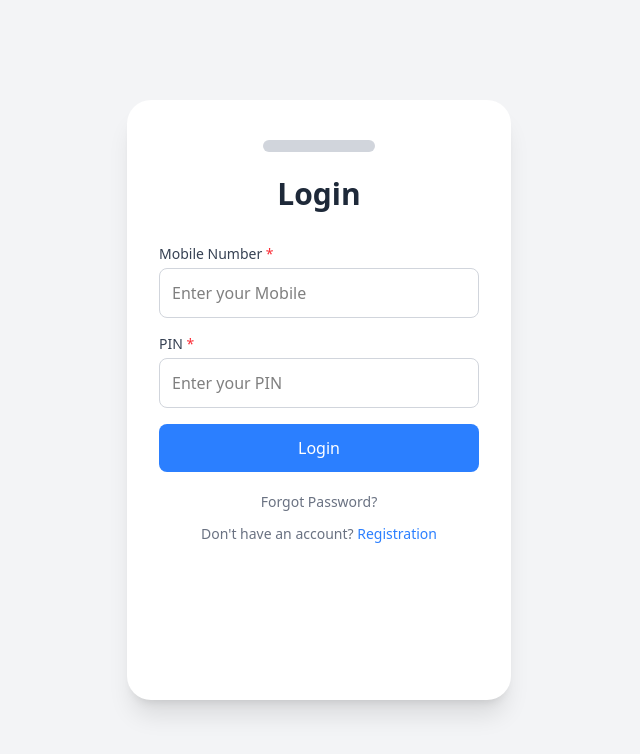
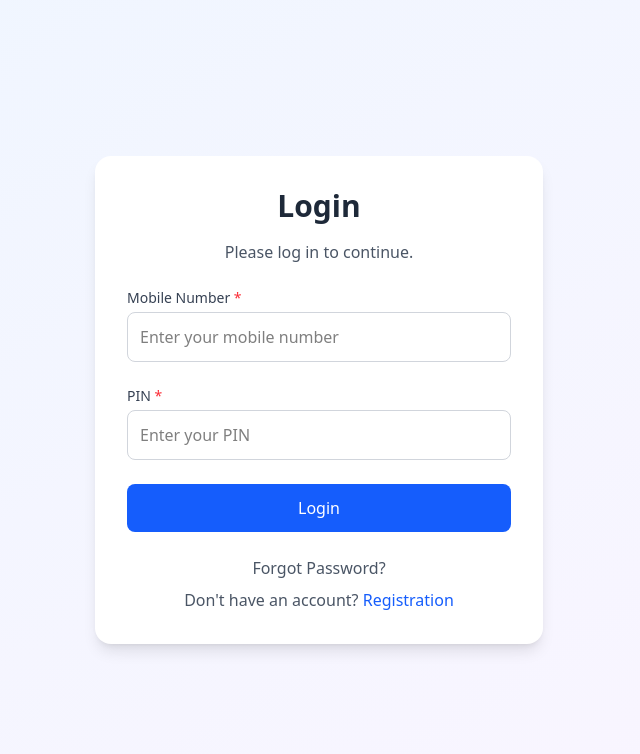
Before and after one commit to devhasanmia/TrustPay-frontend, a React (Vite) app: page / in a window 1280 px wide. Shown: the top 754 px of the page, without its empty margins (321-961 px from the left). Built offline with nearby package versions, Linux system fonts and the light colour scheme.

Commit message:
Added Admin Layout with admin cread:

```diff
--- a/package.json
+++ b/package.json
@@ -17,6 +17,7 @@
     "react": "^19.0.0",
     "react-dom": "^19.0.0",
     "react-hook-form": "^7.54.2",
+    "react-icons": "^5.5.0",
     "react-redux": "^9.2.0",
     "react-router": "^7.2.0",
     "redux-persist": "^6.0.0",
--- /dev/null
+++ b/src/components/Layouts/ProtectedRoute.tsx
@@ -0,0 +1,24 @@
+import { ReactNode } from "react";
+import { Navigate } from "react-router";
+import { useAppSelector } from "../../redux/hooks";
+import { tokenVerify } from "../../utils/tokenVerify";
+
+type TProtectedRoute = {
+  children: ReactNode;
+  role?: string;
+};
+
+const ProtectedRoute = ({ children, role }: TProtectedRoute) => {
+  const token = useAppSelector((state) => state.auth.token);
+  const user = token ? tokenVerify(token) : null;
+  if (!token || (role && user?.accountType !== role)) {
+    if (token && role && user?.accountType !== role) {
+      return <Navigate to="/login" replace={true} />;
+    }
+    return <Navigate to="/login" replace={true} />;
+  }
+
+  return <>{children}</>;
+};
+
+export default ProtectedRoute;
--- /dev/null
+++ b/src/components/UI/QuickActionBox.tsx
@@ -0,0 +1,23 @@
+import { Link } from "react-router";
+import { ReactNode } from "react";
+
+type TQuickActionBoxProps = {
+  to: string;
+  text: string;
+  icon: ReactNode;}
+
+const QuickActionBox = ({ to, text, icon: Icon }: TQuickActionBoxProps) => {
+  return (
+    <Link
+      to={to}
+      className="flex flex-col items-center justify-center p-4 bg-gray-100 rounded-lg cursor-pointer hover:bg-gray-200 transition-colors duration-200"
+    >
+      <button className="flex flex-col items-center justify-center space-y-2">
+        {Icon}
+        <span className="text-sm font-medium text-gray-700">{text}</span>
+      </button>
+    </Link>
+  );
+};
+
+export default QuickActionBox;
--- a/src/main.tsx
+++ b/src/main.tsx
@@ -4,14 +4,17 @@ import './index.css'
 import { RouterProvider } from 'react-router'
 import router from './router'
 import { Provider } from 'react-redux'
-import { store } from './redux/store'
+import { persistor, store } from './redux/store'
 import { Toaster } from 'sonner'
+import { PersistGate } from 'redux-persist/integration/react'
 
 createRoot(document.getElementById('root')!).render(
   <Provider store={store}>
+    <PersistGate loading={null} persistor={persistor}>
    <StrictMode>
   <RouterProvider router={router} />
   </StrictMode>
   <Toaster position="top-right" richColors />
+      </PersistGate>
   </Provider>
 )
--- a/src/pages/Login.tsx
+++ b/src/pages/Login.tsx
@@ -4,31 +4,27 @@ import { Link, useNavigate } from "react-router";
 import { toast } from "sonner";
 import { TLogin } from "../types/user.type";
 import { useLoginMutation } from "../redux/api/features/auth/authApi";
-import { useAppDispatch } from "../redux/hooks";
+import { useAppDispatch, useAppSelector } from "../redux/hooks";
 import { setUser } from "../redux/api/features/auth/authSlice";
 import { tokenVerify } from "../utils/tokenVerify";
 import { loginValidationSchema } from "../validations/userValidation";
 import InputWithLabel from "../components/UI/InputWithLabel";
+import { useEffect } from "react";
 
 const Login = () => {
   const methods = useForm<TLogin>({
     resolver: zodResolver(loginValidationSchema),
   });
-  const [Login] = useLoginMutation();
+
+  const [login] = useLoginMutation();
   const dispatch = useAppDispatch();
-  let navigate = useNavigate();
-  const onSubmit: SubmitHandler<TLogin> = async (data) => {
-    try {
-        const result = await Login(data).unwrap();
-        // Verify the token and decode user information
-        const userDecoded = tokenVerify(result.accessToken);
-        // Dispatch the user data to the Redux store
-        dispatch(
-          setUser({
-            user: userDecoded,
-            token: result.accessToken,
-          })
-        );
+  const navigate = useNavigate();
+  const token = useAppSelector((state) => state.auth.token);
+
+  // Redirect to the dashboard if the user is already authenticated
+  useEffect(() => {
+    if (token) {
+      const userDecoded = tokenVerify(token);
       if (userDecoded?.accountType === "Admin") {
         navigate("/admin");
       } else if (userDecoded?.accountType === "User") {
@@ -36,6 +32,28 @@ const Login = () => {
       } else if (userDecoded?.accountType === "Agent") {
         navigate("/agent");
       }
+    }
+  }, [token, navigate]);
+
+  const onSubmit: SubmitHandler<TLogin> = async (data) => {
+    try {
+      const result = await login(data).unwrap();
+      const userDecoded = tokenVerify(result.accessToken);
+      dispatch(
+        setUser({
+          user: userDecoded,
+          token: result.accessToken,
+        })
+      );
+
+      if (userDecoded?.accountType === "Admin") {
+        navigate("/admin");
+      } else if (userDecoded?.accountType === "User") {
+        navigate("/user");
+      } else if (userDecoded?.accountType === "Agent") {
+        navigate("/agent");
+      }
+
       toast.success(result.message);
     } catch (error: any) {
       if (error?.status === 401) {
@@ -46,37 +64,58 @@ const Login = () => {
     }
   };
 
+  return (
+    <FormProvider {...methods}>
+      <div className="flex items-center justify-center min-h-screen bg-gradient-to-br from-blue-50 to-purple-50 p-4">
+        <div className="w-full max-w-md bg-white rounded-2xl shadow-lg p-8">
+          {/* Header */}
+          <div className="text-center">
+            <h2 className="text-3xl font-bold text-gray-800 mb-4">Login</h2>
+            <p className="text-gray-600">Please log in to continue.</p>
+          </div>
 
 
-  return (
-    <FormProvider {...methods}>
-    <div className="flex items-center justify-center min-h-screen bg-gray-100 p-4">
-      <div className="w-96 h-[600px] bg-white rounded-3xl shadow-xl flex flex-col items-center p-8">
-        <div className="w-28 h-3 bg-gray-300 rounded-full mt-2 mb-6" />
-        <h2 className="text-3xl font-bold text-gray-800 mb-8">Login</h2>
+          {/* Form */}
+          <form
+            onSubmit={methods.handleSubmit(onSubmit)}
+            className="mt-6 space-y-6"
+          >
+            <InputWithLabel
+              label="Mobile Number"
+              name="mobileNumber"
+              type="text" // Changed to text to avoid issues with leading zeros
+              placeholder="Enter your mobile number"
+              required
+            />
+            <InputWithLabel
+              label="PIN"
+              name="pin"
+              type="password"
+              placeholder="Enter your PIN"
+              required
+            />
 
-        {/* Form */}
-        <form onSubmit={methods.handleSubmit(onSubmit)}
-         className="grid grid-cols-1 sm:grid-cols-1 gap-4 w-full"
-        >
-        <InputWithLabel label="Mobile Number" name="mobileNumber" required type="number" placeholder="Enter your Mobile"  />
-        <InputWithLabel label="PIN" name="pin" required type="password" placeholder="Enter your PIN" />
+            {/* Submit Button */}
             <button
               type="submit"
-              className="w-full max-w-xs bg-blue-500 text-white py-3 rounded-lg hover:bg-blue-600 transition"
+              className="w-full bg-blue-600 text-white py-3 rounded-lg hover:bg-blue-700 transition-colors"
             >
               Login
             </button>
           </form>
 
           {/* Footer */}
-        <p className="text-gray-500 text-sm mt-5">Forgot Password?</p>
-        <p className="text-gray-500 text-sm mt-3">
+          <div className="mt-6 text-center">
+              <Link to="/login" className="text-blue-600 hover:underline">
+            <p className="text-gray-600">Forgot Password?</p>
+              </Link>
+            <p className="text-gray-600 mt-2">
               Don't have an account?{" "}
-          <Link to="/registration">
-            <span className="text-blue-500 cursor-pointer">Registration</span>
+              <Link to="/registration" className="text-blue-600 hover:underline">
+              Registration
               </Link>
             </p>
+          </div>
         </div>
       </div>
     </FormProvider>
--- a/src/redux/api/baseApi.ts
+++ b/src/redux/api/baseApi.ts
@@ -1,8 +1,15 @@
 import { createApi, fetchBaseQuery } from "@reduxjs/toolkit/query/react";
 import { config } from "../../config";
+import { RootState } from "../store";
 
 export const baseApi = createApi({
   reducerPath: "baseApi",
-  baseQuery: fetchBaseQuery({ baseUrl: config.trustPayApiUrl}),
+  baseQuery: fetchBaseQuery({ baseUrl: config.trustPayApiUrl,
+    prepareHeaders(headers, { getState }) {
+    const token = (getState() as RootState)?.auth?.token;
+    if (token) {
+      headers.set("authorization", `${token}`);
+    }
+  }}),
   endpoints: () => ({}),
 });
--- /dev/null
+++ b/src/redux/api/features/user/userApi.ts
@@ -0,0 +1,14 @@
+import { baseApi } from "../../baseApi";
+
+const authApi = baseApi.injectEndpoints({
+  endpoints: (builder) => ({
+    getAdmin: builder.query({
+      query: () => ({
+        url: "/user/getAdmin",
+        method: "GET",
+      }),
+    }),
+  }),
+});
+
+export const { useGetAdminQuery } = authApi;
--- a/src/router/index.tsx
+++ b/src/router/index.tsx
@@ -5,6 +5,7 @@ import NotFound from "../pages/NotFound";
 import UserLayout from "../components/Layouts/UserLayout";
 import Login from "../pages/Login";
 import Registration from "../pages/Registration";
+import ProtectedRoute from "../components/Layouts/ProtectedRoute";
 
 const router = createBrowserRouter([
   {
@@ -13,15 +14,23 @@ const router = createBrowserRouter([
   },
   {
     path: "/admin",
-    element: <AdminLayout />
+    element: (
+        <ProtectedRoute role="Admin">
+          <AdminLayout />
+        </ProtectedRoute>
+      ),
   },
   {
     path: "/agent",
-    element: <AgentLayout />
+    element: <ProtectedRoute role="Agent">
+    <AgentLayout />
+  </ProtectedRoute>
   },
   {
     path: "/user",
-    element: <UserLayout />
+    element: <ProtectedRoute role="User">
+    <UserLayout />
+  </ProtectedRoute>
   },
   {
     path: "/login",
```
Also changed, not shown: src/components/Layouts/AdminLayout.tsx (+96 -5 lines), 1 other file (tests, documents, lock files or other folders). Lines whose indentation alone changed are shown as unchanged.
